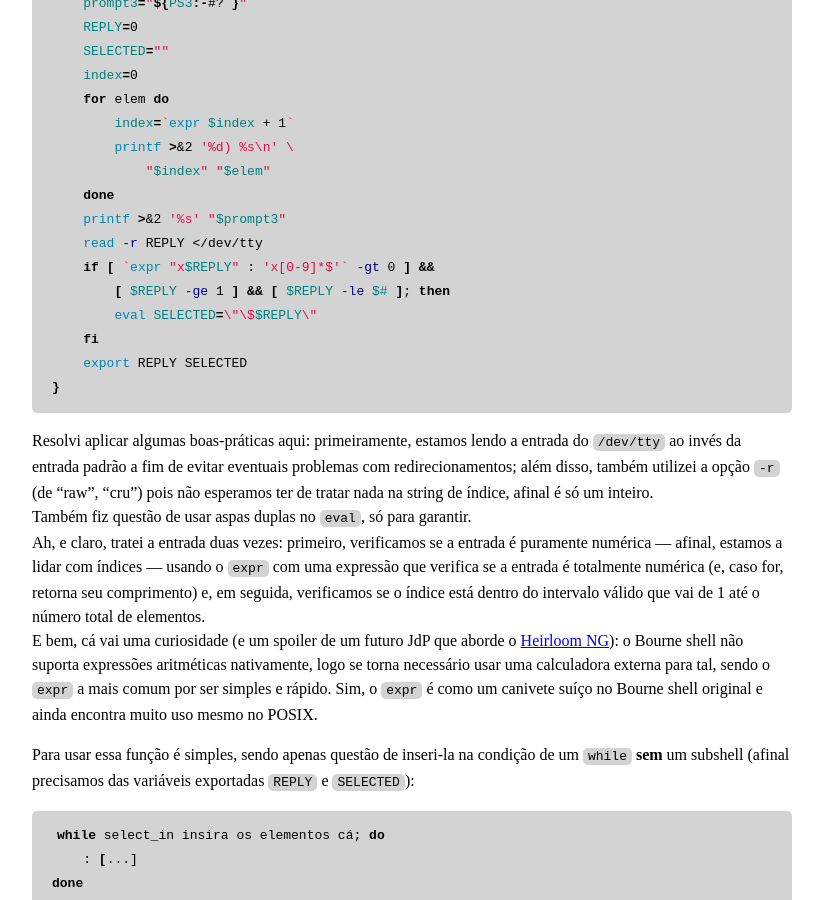
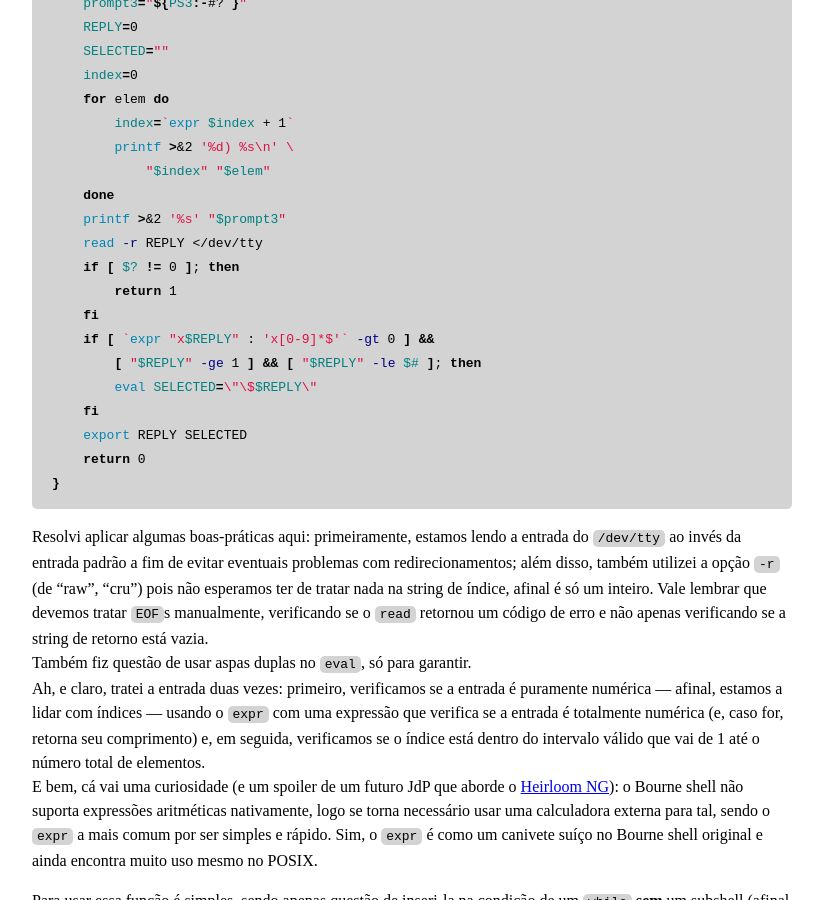
Before and after one commit to takusuman/blog, a Jekyll site: the page built from _posts/2026-01-18-select-bourne-shell.markdown, in a window 1280 px wide and 900 px high, scrolled down 3197 px. Shown: the whole window, without its empty margins (228-1051 px from the left). Built offline with Jekyll 4.4.1, drawn with Linux system fonts in a browser that asks for light colours.

Commit message:
fix: Código.

````diff
--- a/_posts/2026-01-18-select-bourne-shell.markdown
+++ b/_posts/2026-01-18-select-bourne-shell.markdown
@@ -181,11 +181,15 @@ select_in() {
     done
     printf >&2 '%s' "$prompt3"
     read -r REPLY </dev/tty
+    if [ $? != 0 ]; then
+        return 1
+    fi
     if [ `expr "x$REPLY" : 'x[0-9]*$'` -gt 0 ] &&
-        [ $REPLY -ge 1 ] && [ $REPLY -le $# ]; then
+        [ "$REPLY" -ge 1 ] && [ "$REPLY" -le $# ]; then
         eval SELECTED=\"\$$REPLY\"
     fi
     export REPLY SELECTED
+    return 0
 }
 ```
 
@@ -193,7 +197,9 @@ Resolvi aplicar algumas boas-práticas aqui: primeiramente, estamos lendo a
 entrada do ``/dev/tty`` ao invés da entrada padrão a fim de evitar eventuais
 problemas com redirecionamentos; além disso, também utilizei a opção ``-r``
 (de "raw", "cru") pois não esperamos ter de tratar nada na string de índice,
-afinal é só um inteiro.
+afinal é só um inteiro. Vale lembrar que devemos tratar ``EOF``s manualmente,
+verificando se o ``read`` retornou um código de erro e não apenas verificando se
+a string de retorno está vazia.
 Também fiz questão de usar aspas duplas no ``eval``, só para garantir.
 Ah, e claro, tratei a entrada duas vezes: primeiro, verificamos se a entrada é
 puramente numérica --- afinal, estamos a lidar com índices --- usando o
````
